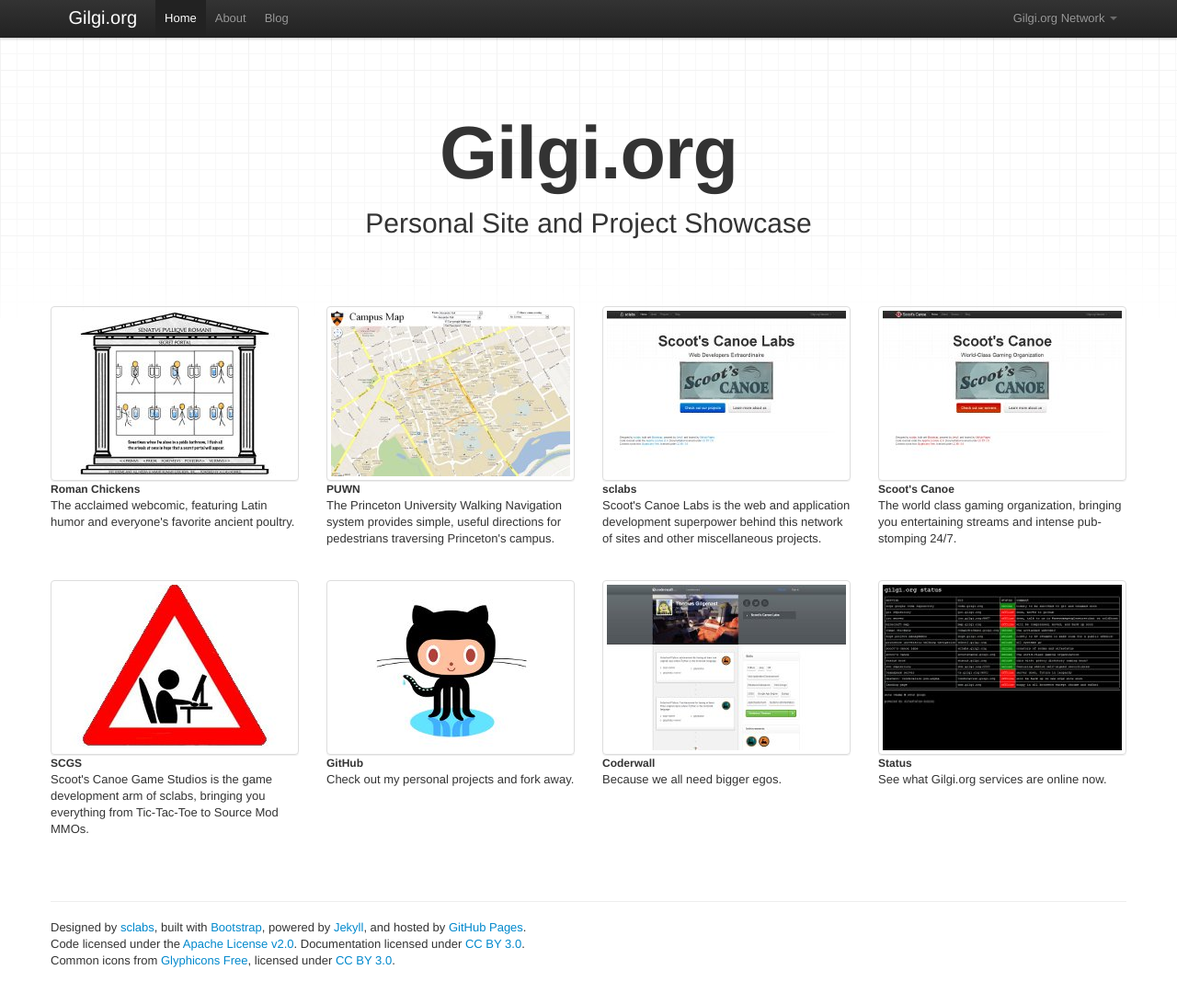
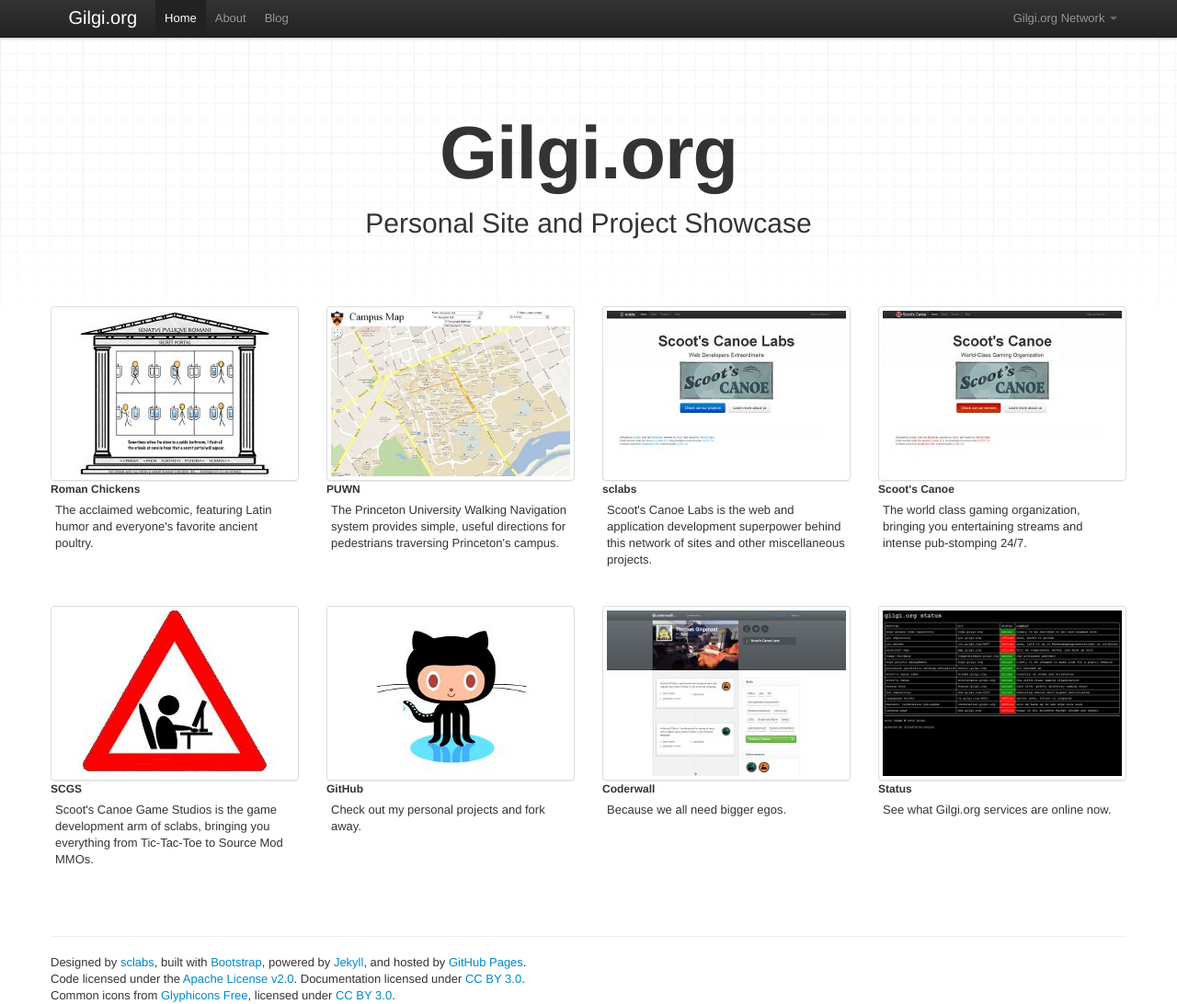
Before and after one commit to gilgi/gilgi.github.com, a Jekyll site: the page built from index.html, in a window 1280 px wide and 1092 px high. Shown: the whole window at 92% size. Built offline with Jekyll 4.4.1, drawn with Linux system fonts in a browser that asks for light colours.

Commit message:
playing around

```diff
--- a/assets/css/custom.css
+++ b/assets/css/custom.css
@@ -5,7 +5,7 @@
   padding-right: 30px;
 }*/
 
-.caption > p h5 {
+.caption > p {
   padding: 5px;
 }
 
```
